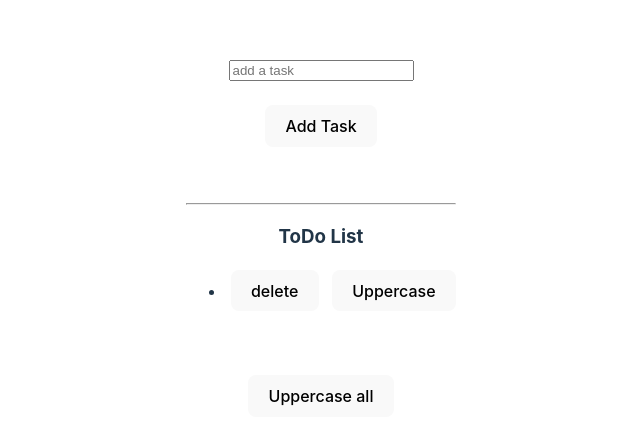
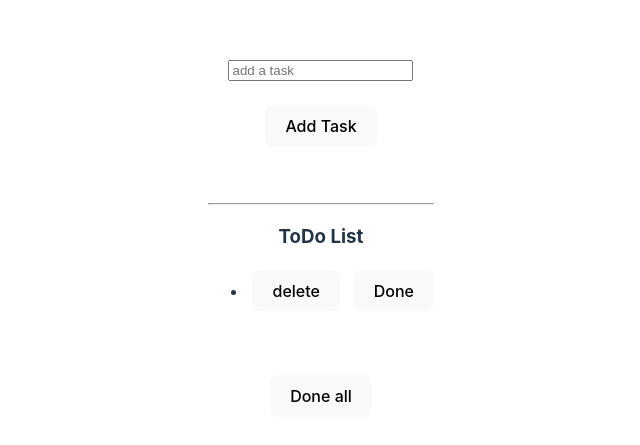
Before and after one commit to MAHRifat/Delta-web-development-course, a React (Vite) app in the folder React/objects_state/: page / in a window 1280 px wide. Shown: the part 163-608 px from the top of the page, without its empty margins (319-959 px from the left). Built offline with nearby package versions, Linux system fonts and the light colour scheme.

Commit message:
add done feature in task

```diff
--- a/React/objects_state/src/TodoList.jsx
+++ b/React/objects_state/src/TodoList.jsx
@@ -2,11 +2,11 @@ import { useState } from "react"
 import { v4 as uuidv4 } from 'uuid';
 
 export default function ToDoList(){
-    let [todos, setTodos] = useState([{task: "" , id: uuidv4()}]);
+    let [todos, setTodos] = useState([{task: "" , id: uuidv4(), isDone: false}]);
     let [newTodo, setNewTodo] = useState("");
 
     let addNewTask = ()=> {
-        setTodos([...todos, {task: newTodo, id: uuidv4()}]);
+        setTodos([...todos, {task: newTodo, id: uuidv4(), isDone: false}]);
     }
 
     let updateTaskValue = (event)=> {
@@ -17,23 +17,25 @@ export default function ToDoList(){
         setTodos((prevTodo)=> todos.filter((prevTodo)=> prevTodo.id != id));
     }
 
-    let uppercaseAll = ()=> {
+    let doneAll = ()=> {
        setTodos(
         todos.map((todo)=> {
             return{
                 ...todo,
-                task: todo.task.toUpperCase(),
+                isDone: true,
             };
        }))
     }
 
-    let uppercaseOne = (id) => {
+    let styles = {textDecoration: 'line-through',};
+
+    let doneOne = (id) => {
         setTodos((prevTodos)=>
             prevTodos.map((todo) => {
                 if(todo.id == id) {
                     return{
                         ...todo,
-                        task: todo.task.toUpperCase(),
+                        isDone: true,
                     };
                 }
                 else {
@@ -53,17 +55,17 @@ export default function ToDoList(){
                 {
                     todos.map((todo)=> (
                         <li key={todo.id}>
-                            <span>{todo.task}</span> &nbsp;
+                            {todo.isDone ? <span style={styles}>{todo.task}</span> : <span>{todo.task}</span>} &nbsp;
                             <button onClick={()=> deleteTask(todo.id)} >delete</button>
                             &nbsp; &nbsp;
-                            <button onClick={()=> uppercaseOne(todo.id)}>Uppercase</button>
+                            <button onClick={()=> doneOne(todo.id)}>Done</button>
                         </li>
                     ))
                 }
             </ul>
 
             <br /><br />
-            <button onClick={uppercaseAll}>Uppercase all</button>
+            <button onClick={doneAll}>Done all</button>
         </div>
     )
 }
```
